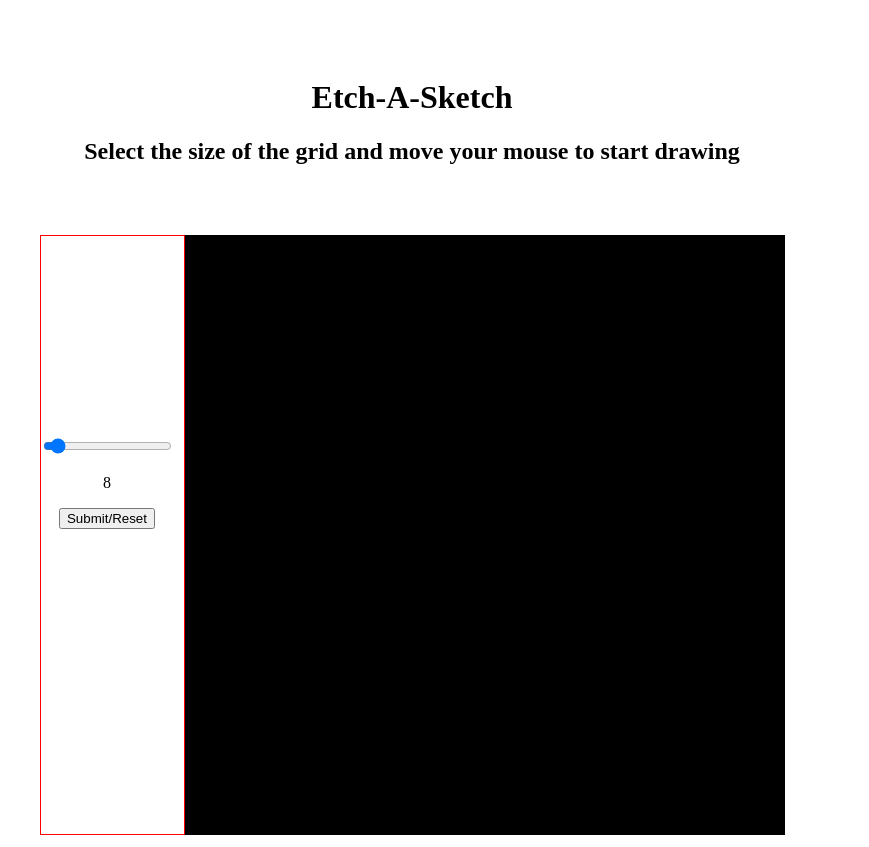
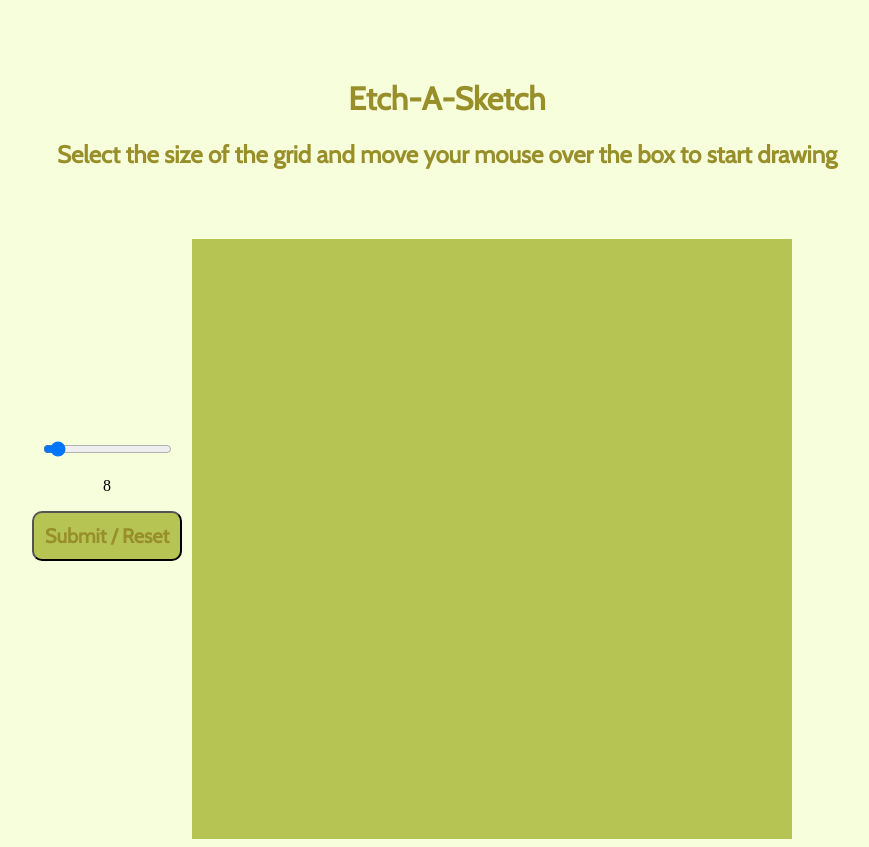
Before and after one commit to ajaydidier08AjayPanuganti/Etch-a-Sketch, a plain HTML site: page index.html in a window 1280 px wide. Shown: the whole page, without its empty margins (228-1097 px from the left). Drawn offline with nearby package versions, Linux system fonts and the light colour scheme.

Commit message:
Cosmetic changes final commit

```diff
--- a/index.html
+++ b/index.html
@@ -4,12 +4,15 @@
     <meta charset="UTF-8">
     <meta name="viewport" content="width=device-width, initial-scale=1.0">
     <link rel="stylesheet" href="style.css">
+    <link rel="preconnect" href="https://fonts.googleapis.com">
+    <link rel="preconnect" href="https://fonts.gstatic.com" crossorigin>
+    <link href="https://fonts.googleapis.com/css2?family=Cabin&display=swap" rel="stylesheet">
     <title>Document</title>
 </head>
 <body>
     <div class = "header">
         <h1>Etch-A-Sketch</h1>
-        <h2>Select the size of the grid and move your mouse to start drawing</h2>
+        <h2>Select the size of the grid and move your mouse over the box to start drawing</h2>
     </div>
     <div class = "container">
         <div class = "controls">
@@ -17,7 +20,7 @@
                 <input type = "range" min = "4" max = "64" value = "8" oninput="rangeValue.innerText = this.value">
                 <p id = "rangeValue">8</p>
             </div>
-            <button class = "click">Submit/Reset</button>
+            <button class = "click">Submit / Reset</button>
         </div>
         <div class = "grid">
         </div>
--- a/style.css
+++ b/style.css
@@ -1,6 +1,11 @@
+body{
+    background-color: #F6FEDB;
+}
 .header{
     text-align: center;
-    padding: 50px;
+    padding : 50px 0 50px 70px;
+    font-family: 'Cabin', sans-serif;
+    color: #988F2A;
 }
 .container{
     display:flex;
@@ -10,13 +15,12 @@
 .grid{
     height: 600px;
     width: 600px;
-    background-color:black;
+    background-color: #B6C454;
     display: flex;
     flex-flow: wrap;
 }
 
 .controls{
-    border: 1px solid red;
     padding-top: 200px;
     padding-right: 10px;
     text-align: center;
@@ -25,22 +29,20 @@
 .box{
     background-color: white;
     border-radius: 2px;
-    border: 0.5px solid black;
+    border: 0.5px solid #D8D174;
 }
 
 .box.clicked{
-    background-color: red;
+    background-color: #B6C454;
 }
 
-/*.grid{
-    height: 500px;
-    width: 600px;
-    display: inline-grid;
-    background-color: grey;
-    display: flex;
-    flex-flow: row wrap;
+.click{
+    background-color: #B6C454;
+    height: 50px;
+    width:150px;
+    color: #988F2A;
+    font-size: 20px;
+    border-radius: 10px;
+    font-family: 'Cabin', sans-serif;
+    font-weight: bolder;
 }
-
-.box{
-    border: 1px solid black;
-}*/
```
Also changed, not shown: script.js (+0 -35 lines).
